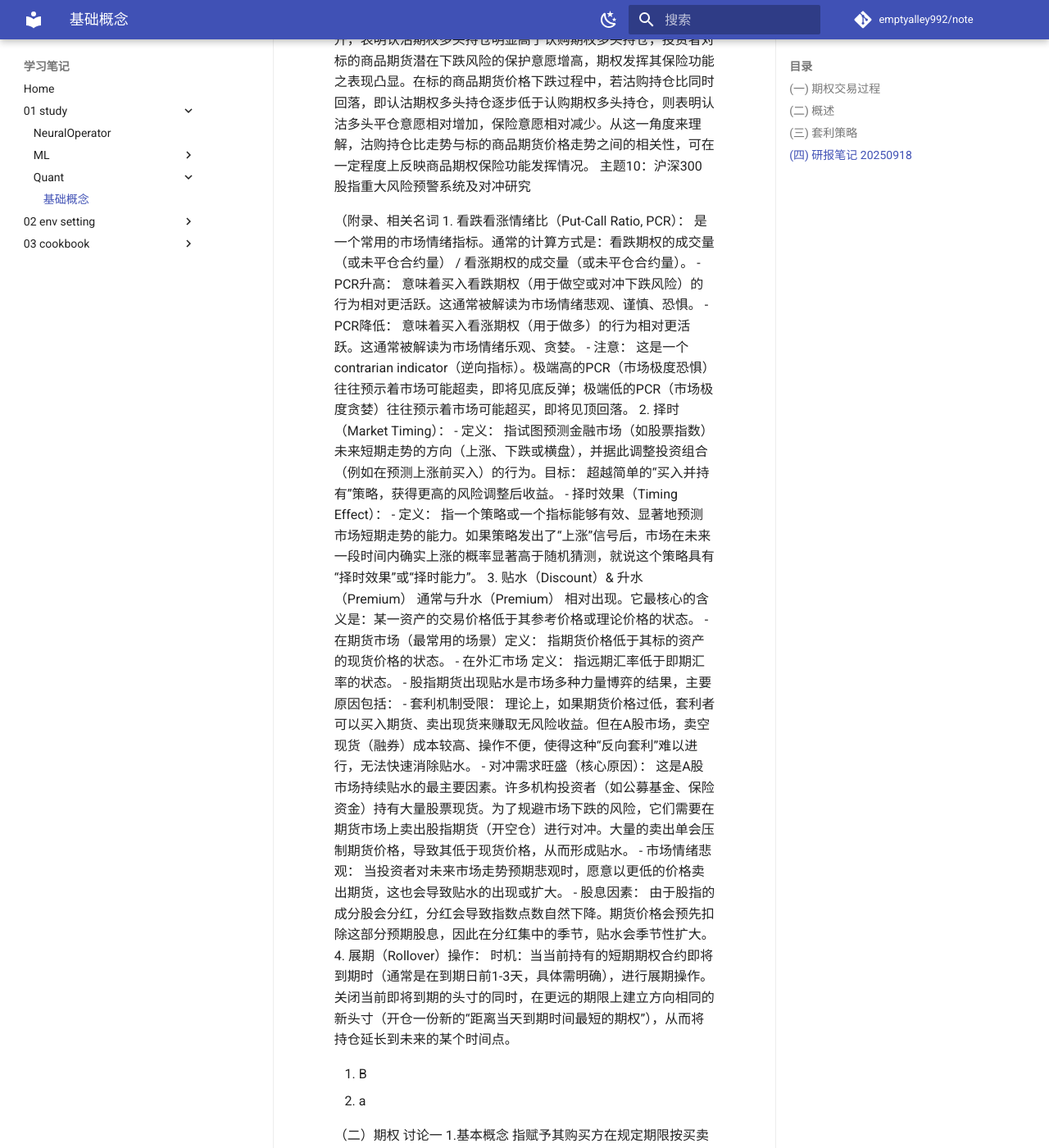
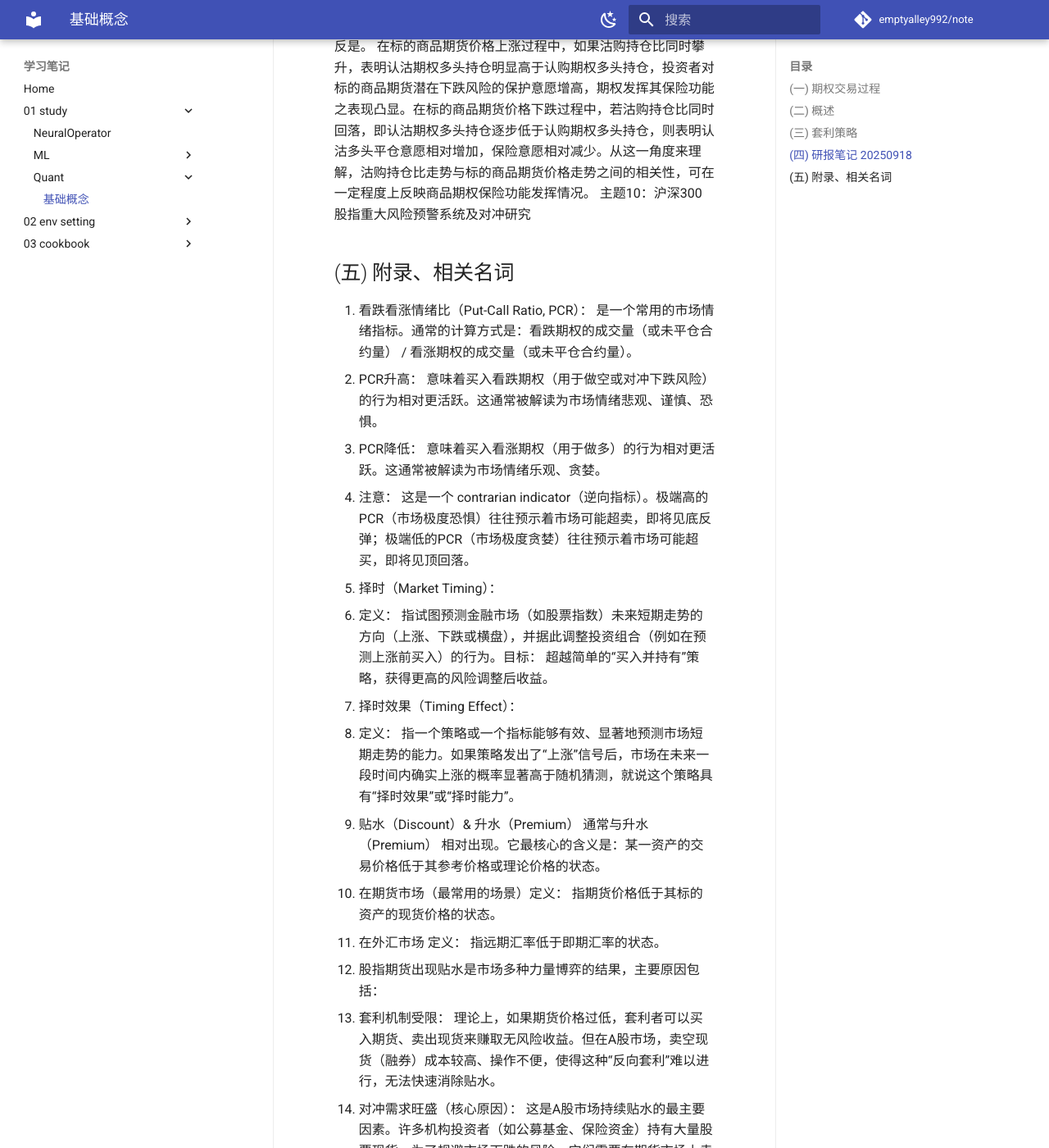
Before and after one commit to emptyalley992/note, an MkDocs documentation site: the page built from docs/01_study/Quant/基础概念.md, in a window 1280 px wide and 1400 px high, scrolled down 11412 px. Shown: the whole window at 82% size. Built offline with MkDocs 1.6.1 and Material for MkDocs 9.7.7, drawn with Linux system fonts in a browser that asks for light colours; comment, search, counter and statistics services are not loaded; some of the changed text lies outside the part shown.

Commit message:
docs/01_study/Quant/基础概念.md updated from https://stackedit.cn/

```diff
--- a/docs/01_study/Quant/基础概念.md
+++ b/docs/01_study/Quant/基础概念.md
@@ -257,7 +257,7 @@ Barone、Adesi和Whaley（1987）提出用二次近似方法对美式认购和
 
 
 
-（附录、相关名词
+## (五) 附录、相关名词
 1. 看跌看涨情绪比（Put-Call Ratio, PCR）：
   是一个常用的市场情绪指标。通常的计算方式是：看跌期权的成交量（或未平仓合约量） / 看涨期权的成交量（或未平仓合约量）。
   - PCR升高： 意味着买入看跌期权（用于做空或对冲下跌风险）的行为相对更活跃。这通常被解读为市场情绪悲观、谨慎、恐惧。
```
Also changed, not shown: other parts of docs/01_study/Quant/基础概念.md (+1 -2 lines).
